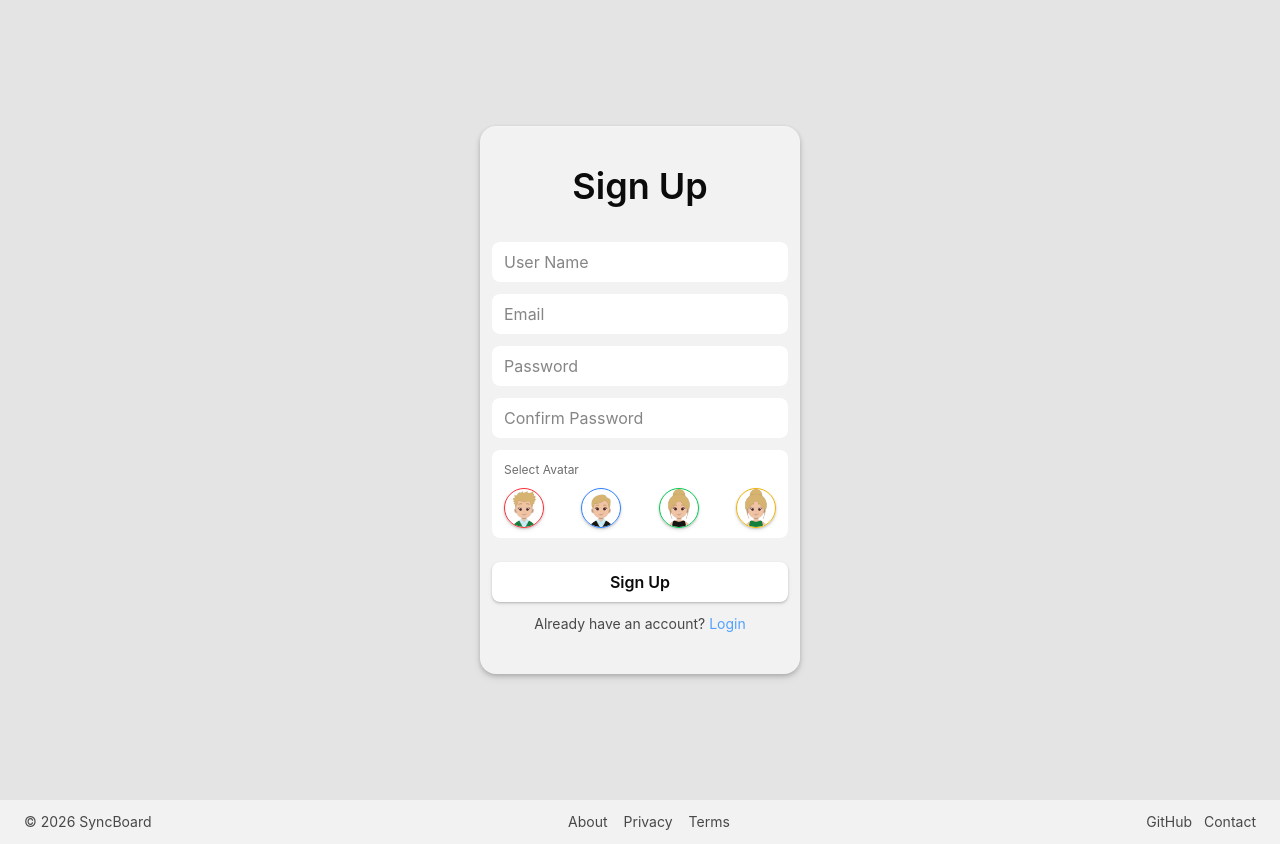
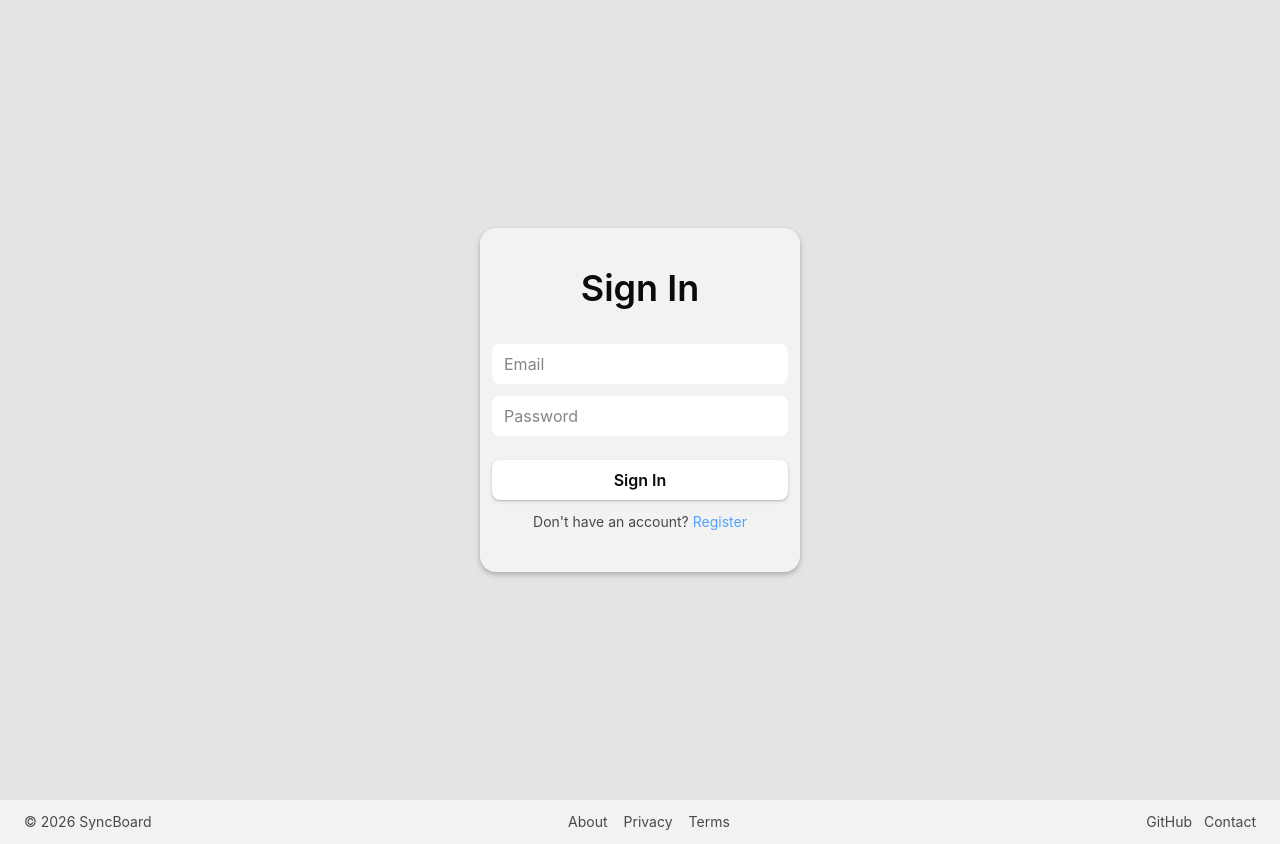
Before and after one commit to yuvrajk-dev/SyncBoard, a React (Vite) app in the folder client/: page / in a window 1280 px wide. Built offline with nearby package versions, Linux system fonts and the light colour scheme.

Commit message:
fix: isSignIn state

```diff
--- a/client/src/pages/auth/Login.jsx
+++ b/client/src/pages/auth/Login.jsx
@@ -2,17 +2,17 @@ import React, { useEffect, useState } from "react";
 import Footer from "../../Components/Footer";
 
 const Login = () => {
-  const [signin, setSignin] = useState(() => {
+  const [isSignin, setIsSignin] = useState(() => {
     const value = sessionStorage.getItem("signin");
-    return value === "true";
+    return value === null ? true : value === "true";
   });
   const [avatarID, setAvatarID] = useState(null);
   const [password, setPassword] = useState("");
   const [confirmPassword, setConfirmPassword] = useState("");
 
   useEffect(() => {
-    sessionStorage.setItem("signin", signin);
-  }, [signin]);
+    sessionStorage.setItem("signin", isSignin);
+  }, [isSignin]);
 
   const showValidation = password && confirmPassword;
   const isMismatch = showValidation && password !== confirmPassword;
@@ -33,10 +33,10 @@ const Login = () => {
           className=" bg-(--bg) w-80 py-10 p-3 gap-3 shadow-(--shadow-m) flex justify-center flex-col rounded-2xl"
         >
           <h1 className=" font-semibold text-center text-4xl  mb-6">
-            {signin ? "Sign In" : "Sign Up"}
+            {isSignin ? "Sign In" : "Sign Up"}
           </h1>
 
-          {!signin && (
+          {!isSignin && (
             <input
               type="text"
               placeholder="User Name"
@@ -58,7 +58,7 @@ const Login = () => {
             className=" outline-none bg-(--bg-light) py-2 px-3 rounded-lg"
           />
 
-          {!signin && (
+          {!isSignin && (
             <input
               value={confirmPassword}
               onChange={(e) => {
@@ -70,7 +70,7 @@ const Login = () => {
             />
           )}
 
-          {!signin && (
+          {!isSignin && (
             <div className="bg-(--bg-light) py-3 px-3 rounded-lg flex flex-col gap-2">
               {/* Label */}
               <span className="text-xs  text-(--text-muted)/80">
@@ -102,17 +102,17 @@ const Login = () => {
             {isMismatch && "Password is not matching"}
           </p>
           <button className=" rounded-lg py-2 shadow-(--shadow-s) font-semibold bg-(--bg-light) hover:shadow-(--shadow-m)">
-            {signin ? "Sign In" : "Sign Up"}
+            {isSignin ? "Sign In" : "Sign Up"}
           </button>
           <p className="text-sm text-center text-(--text-muted)">
-            {signin ? " Don't have an account? " : "Already have an account?"}
+            {isSignin ? " Don't have an account? " : "Already have an account?"}
             <span
               onClick={() => {
-                setSignin(!signin);
+                setIsSignin(!isSignin);
               }}
               className="text-blue-400 cursor-pointer hover:underline"
             >
-              {signin ? " Register" : " Login"}
+              {isSignin ? " Register" : " Login"}
             </span>
           </p>
         </form>
```
